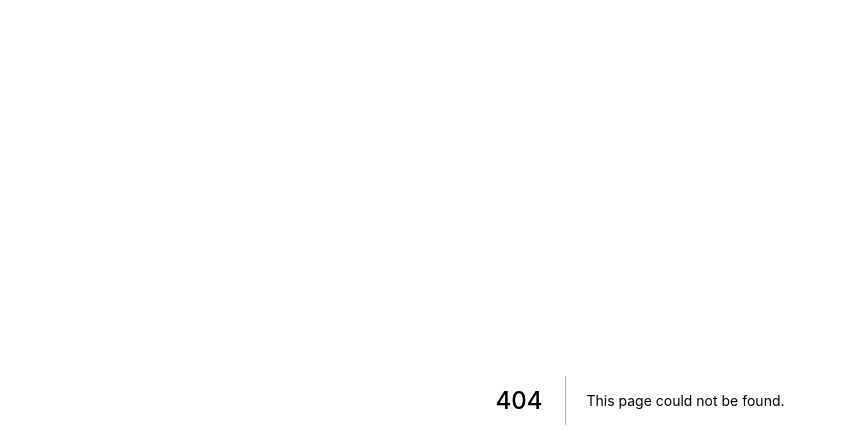
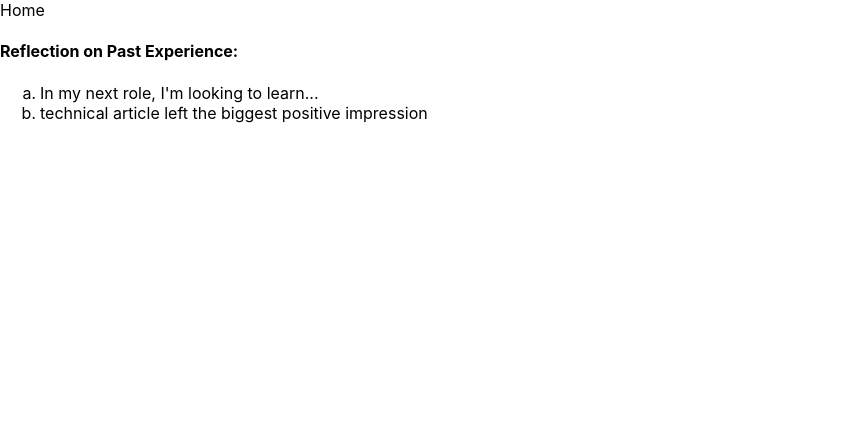
Before and after one commit to Sug4rSku11/PA-Assignment, a Next.js app: page /skills/reflection in a window 1280 px wide. Before the commit this address had no page. Shown: the top 448 px of the page, without its empty margins (0-846 px from the left). Built offline with nearby package versions, Linux system fonts and the light colour scheme.

Commit message:
added reflection.js with content, practice.js, and recommendations.js

```diff
--- /dev/null
+++ b/pages/skills/reflection.js
@@ -0,0 +1,20 @@
+import Head from 'next/head';
+import Link from 'next/link';
+
+export default function Reflection() {
+    return(
+        <>
+        <Head>
+        <title>Reflection</title>
+        </Head>
+        <Link href='/'>Home</Link>
+        <body>
+            <h4>Reflection on Past Experience:</h4>
+            <ol type='a'>
+                <li>In my next role, I'm looking to learn...</li>
+                <li>technical article left the biggest positive impression</li>
+            </ol>
+        </body>
+        </>
+    ) ;
+}
```
Also changed, not shown: pages/index.js (+10 -0 lines), pages/skills/practice.js (added, +17 -0 lines), pages/skills/recommendations.js (added, +17 -0 lines).
